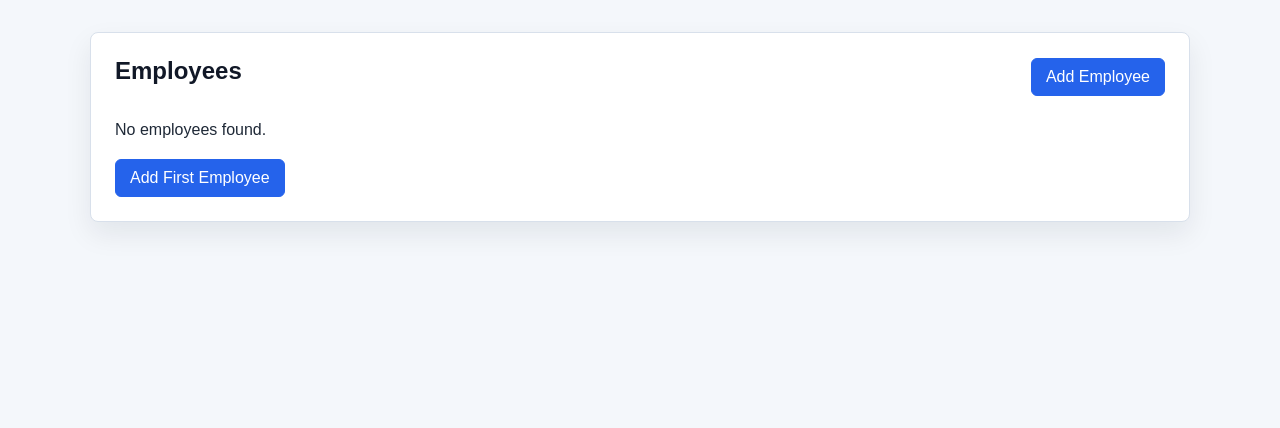
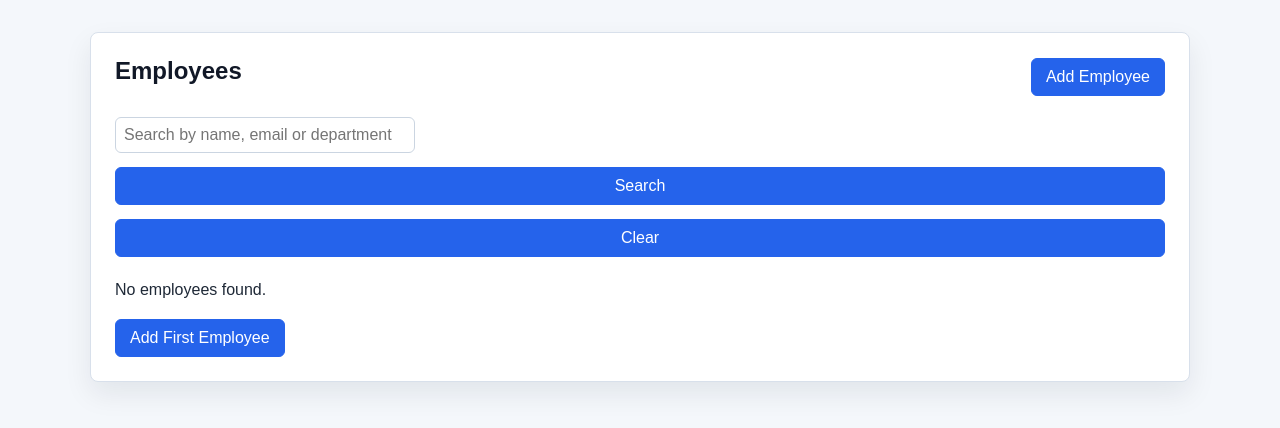
Before and after one commit to Manish-Gamare-Zapuza/Django-demo, a Django app: page /employees/ in a window 1280 px wide. Shown: the part 70-498 px from the top of the page. Run offline with Django 4.2, Linux system fonts and the light colour scheme; the visitor is signed in with stand-in values (Sample User, id 1); data comes from the database, SQL or seed files in the repository; data that the repository does not hold is empty.

Commit message:
Add employee search functionality

```diff
--- a/employees/templates/employees/employee_list.html
+++ b/employees/templates/employees/employee_list.html
@@ -8,6 +8,24 @@
         <h1>Employees</h1>
         <a class="button" href="{% url 'employee_create' %}">Add Employee</a>
     </div>
+
+    <!-- Search Form -->
+    <form method="GET" style="margin:20px 0;">
+        <input
+            type="text"
+            name="search"
+            value="{{ search }}"
+            placeholder="Search by name, email or department"
+            style="padding:8px; width:300px;">
+
+        <button type="submit" class="button">
+            Search
+        </button>
+
+        <a class="button" href="{% url 'employee_list' %}">
+            Clear
+        </a>
+    </form>
 
     {% if employees %}
         <table>
--- a/employees/views.py
+++ b/employees/views.py
@@ -1,6 +1,7 @@
 from django.contrib import messages
 from django.contrib.auth import login
 from django.contrib.auth.decorators import login_required
+from django.db.models import Q
 from django.shortcuts import get_object_or_404, redirect, render
 
 from .forms import EmployeeForm, RegisterForm
@@ -32,8 +33,25 @@ def register(request):
 
 @login_required
 def employee_list(request):
-    employees = Employee.objects.select_related('user').order_by('first_name', 'last_name')
-    return render(request, 'employees/employee_list.html', {'employees': employees})
+    search = request.GET.get('search', '')
+
+    employees = Employee.objects.select_related('user')
+
+    if search:
+        employees = employees.filter(
+            Q(first_name__icontains=search) |
+            Q(last_name__icontains=search) |
+            Q(email__icontains=search) |
+            Q(department__icontains=search)
+        )
+
+    employees = employees.order_by('first_name', 'last_name')
+
+    return render(request, 'employees/employee_list.html', {
+        'employees': employees,
+        'search': search,
+    })
+
 
 
 @login_required
```
